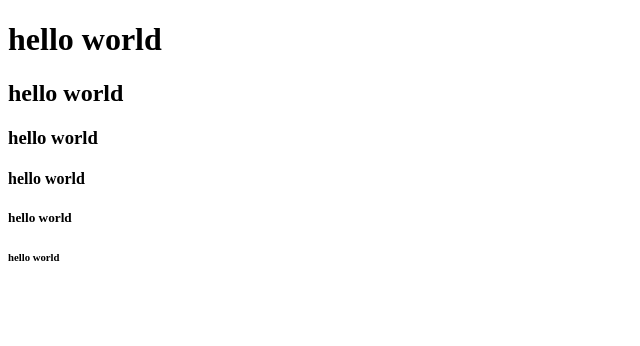
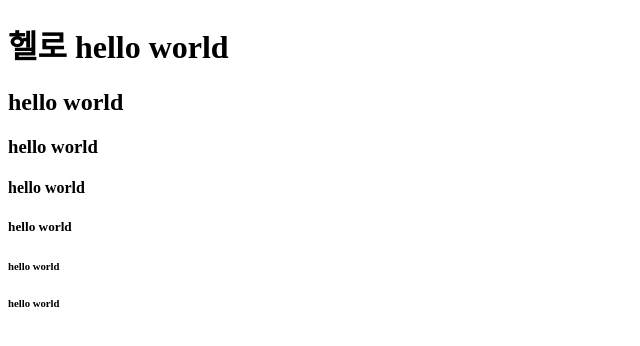
Before and after one commit to jocob107/fist, a plain HTML site: page index.html in a window 1280 px wide. Shown: the whole page, without its empty margins (0-640 px from the left). Drawn offline with Linux system fonts and the light colour scheme.

Commit message:
index.html 수정

```diff
--- a/index.html
+++ b/index.html
@@ -7,12 +7,12 @@
 </head>
 <body>
     <!--  h${hello world}*6 -->
-    <h1>hello world</h1>
+    <h1>헬로 hello world</h1>
     <h2>hello world</h2>
     <h3>hello world</h3>
     <h4>hello world</h4>
     <h5>hello world</h5>
     <h6>hello world</h6>
-
+    <h6>hello world</h6>
 </body>
 </html>
```
